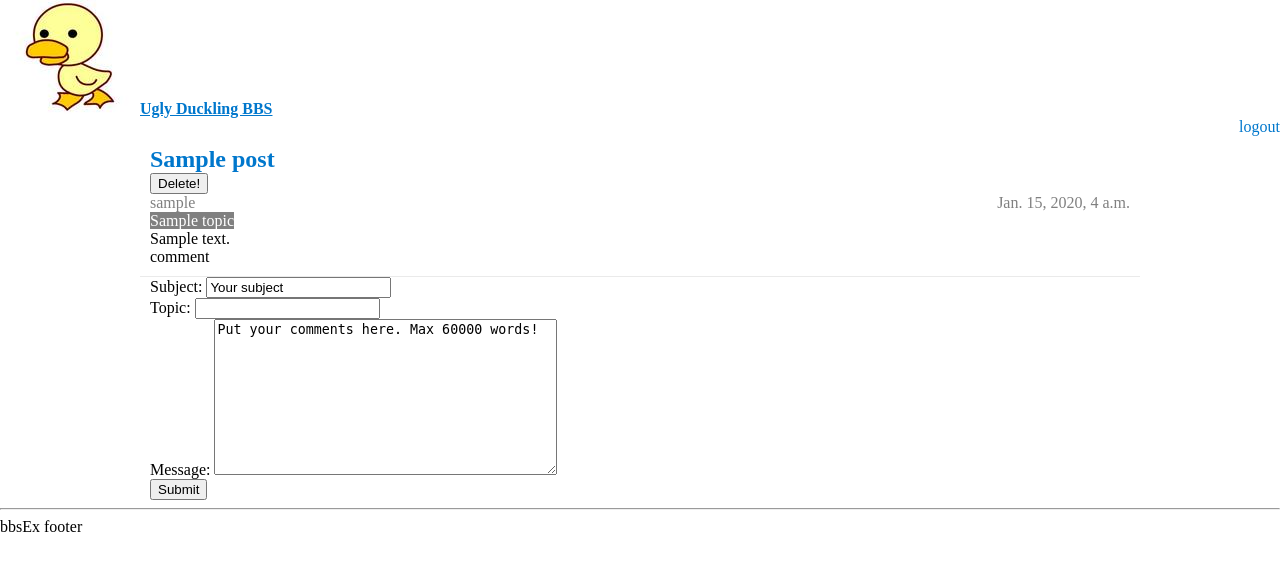
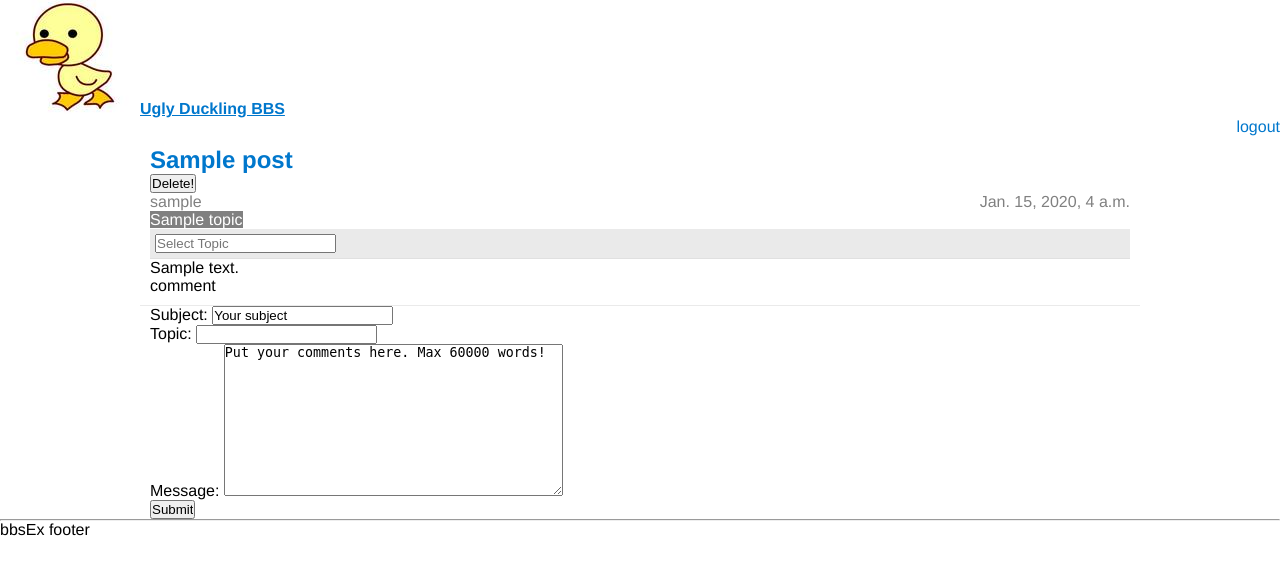
Before and after one commit to Albert-Chan/uglyDuckling, a Django app: page /p/ in a window 1280 px wide. Shown: the top 575 px of the page. Run offline with Django 3.2, Linux system fonts and the light colour scheme; a user stored in the database is signed in; tables that the repository leaves empty hold one stand-in row (values such as "Sample post"); some libraries are stand-ins or nearby versions.

Commit message:
add topic selection

```diff
--- /dev/null
+++ b/bbsEx/bbsEx/static/js/posts/select_topic.js
@@ -0,0 +1,22 @@
+var post;
+$(document).ready(function(){
+  $(".question_box").keyup(function(){
+   post = $(this).parents(".feed_item");
+   postid = post.attr("id");
+
+  	$.get("/q_topic/"+ $(this).val(),
+  		function(data,status){
+      		post.find("#results_shell").html(data);
+  		});
+
+  });
+  $(".question_box").blur(function(){
+   post = $(this).parents(".feed_item");
+   post.find("#results_shell").hide();
+  });
+  $(".question_box").focus(function(){
+   post = $(this).parents(".feed_item");
+   post.find("#results_shell").show();
+  });
+
+});
--- a/bbsEx/bbsEx/static/post.css
+++ b/bbsEx/bbsEx/static/post.css
@@ -5,6 +5,10 @@ border: 0;
 font-size: 100%;
 vertical-align: baseline;
 background: transparent;
+}
+
+body{
+font-family: "Helvetica Neue",Arial,sans-serif;
 }
 
 .banner {
@@ -69,3 +73,13 @@ color: #0077cc;
 text-decoration: none;
 cursor: pointer;
 }
+
+.qtext_editor {
+background: #eaeaea;
+padding: 5px;
+}
+
+* {
+margin: 0;
+padding: 0;
+}
--- a/bbsEx/bbsEx/templates/posts/post_base.html
+++ b/bbsEx/bbsEx/templates/posts/post_base.html
@@ -9,27 +9,28 @@
 <script type="text/javascript" src="/site_static/js/jquery-1.10.2.js"></script>
 <script type="text/javascript" src="/site_static/js/ajax_csrf.js"></script>
 <script type="text/javascript" src="/site_static/js/posts/posts.js"></script>
+<script type="text/javascript" src="/site_static/js/posts/select_topic.js"></script>
 <script type="text/javascript">
-var postid = -1;
+var post;
+var show = false;
 $(document).ready(function(){
   $(".comment").click(function(obj){
-   postid = obj.target.id;
-  if(obj.target.title=="hidden")
-  {
-  $.post("/comment/",
-  	{
-      id: postid
-    },
+   post = $(this).parents(".feed_item");
+   var id = post.attr("id");
+   var post_container = post.find(".comment_container")
+   if(!show)
+   {
+  $.get("/comment/"+id+"/",
   	function(data,status){
-      $("#"+postid).append(data);
+      post_container.show();
+      post_container.html(data);
+      show = true;
+    }
+    else{
+    	post_container.hide();
+    	show = false;
+    }
   	});
-  	$("#"+postid).attr("title","shown");
-  	}
-  	else
-  	{
-  	 $("#"+postid).html("comment");
-  	$("#"+postid).attr("title","hidden");
-  	}
   });
 });
 </script>
@@ -55,9 +56,15 @@ $(document).ready(function(){
 		<br />
 		<div>
 			<span class="topic_name"><a id="topic_a" href={{post.topic.getValidLink }}>{{ post.topic.name }}</a></span>
+			<span>
+			{% include "topic/select_topic.html" %}
+			</span>
 		</div>
 		<div class="content">{{ post.content }}</div>
-		<div class="comment" title="hidden">comment</div>
+		<div class="comment">comment
+			<div class="comment_container">
+			</div>
+		</div>
 	</div>
 	{% endfor %}
 </div>
--- /dev/null
+++ b/bbsEx/bbsEx/templates/topic/match.html
@@ -0,0 +1,5 @@
+<span class="match">
+  topic.match
+</span>
+oogle
+<br>
--- /dev/null
+++ b/bbsEx/bbsEx/templates/topic/select_topic.html
@@ -0,0 +1,18 @@
+<div class="qtext_editor" style="border-bottom: 1px solid #e0e0e0">
+
+  <div class="selector clear">
+    <div class="selector_wrapper">
+      <input
+          class="question_box"
+          placeholder="Select Topic"
+          value=""
+          autocomplete="off"
+          maxlength="48"
+          type="text"
+          tabindex="1"
+          >
+    </div>
+    <div id="results_shell" style="z-index: 99;">
+	</div>
+  </div>
+</div>
--- a/bbsEx/bbsEx/urls.py
+++ b/bbsEx/bbsEx/urls.py
@@ -3,7 +3,7 @@ from django.conf import settings
 from django.conf.urls import patterns, include
 from django.contrib import admin
 from django.contrib.auth.views import login, logout
-from posts.views import p, posts, t, comment, delete
+from posts.views import p, posts, t, comment, delete, select_topic
 # Uncomment the next two lines to enable the admin:
 admin.autodiscover()
 
@@ -27,5 +27,7 @@ urlpatterns = patterns('',
     (r'^del/(\d+)/$', delete),
     (r'^t/(.+)$', t),
     (r'^site_static/(?P<path>.*)$', 'django.views.static.serve', {'document_root': settings.STATIC_PATH}),
-    (r'^comment/$', comment),
+    (r'^comment/(\d+)/$', comment),
+    (r'^q_topic/(.+)$', select_topic),
+
 )
--- a/bbsEx/posts/views.py
+++ b/bbsEx/posts/views.py
@@ -26,7 +26,7 @@ def p(request, post_id):
     return render_to_response('posts/post.html', {'current_posts' : current_posts}, context_instance=RequestContext(request))
 
 @login_required
-def comment(request):
+def comment(request, post_id):
     form = PostsForm(
             initial={'subject': 'Your subject', 'message': 'Put your comments here. Max 60000 words!'}
         )
@@ -66,6 +66,9 @@ def posts(request):
     current_posts = Post.objects.order_by('-time')
     return doPost(request, current_posts)
 
+def select_topic(request, query_string):
+    candidates = Topic.objects.filter(name__contains=query_string)
+    return render_to_response('topic/candidates.html', {'candidates': candidates,})
 
 class PostsForm(forms.Form):
     subject = forms.CharField(max_length=100)
```
Also changed, not shown: bbsEx/bbsEx/templates/topic/candidates.html (added, +13 -0 lines).
